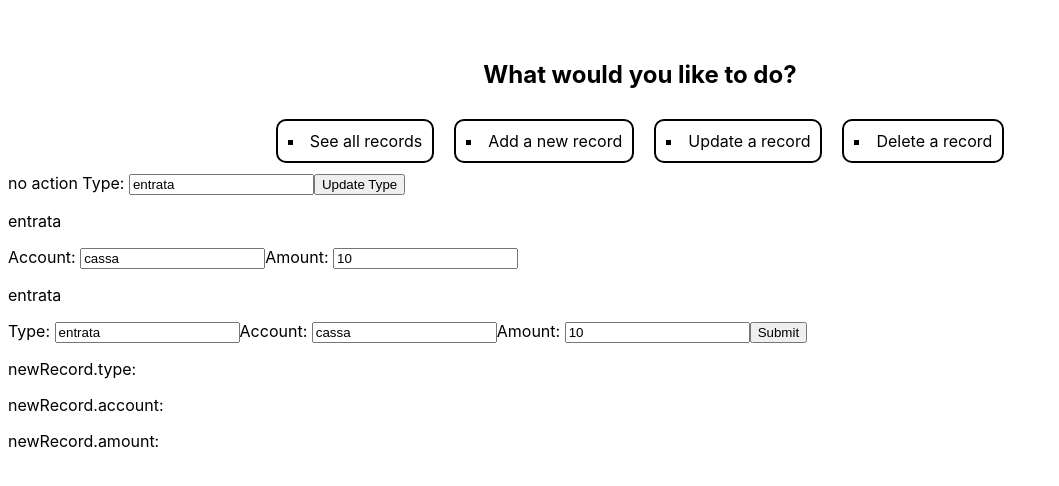
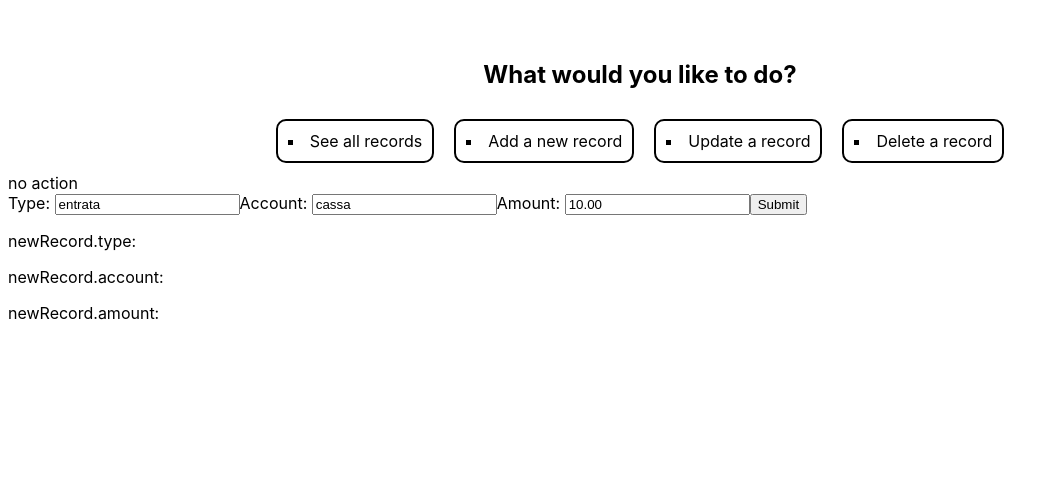
Before and after one commit to yorjofree/accounting-app-frontend, an Angular app: page /actionlist/post in a window 1280 px wide. Shown: the top 486 px of the page, without its empty margins (0-1059 px from the left). Built offline with nearby package versions, Linux system fonts and the light colour scheme.

Commit message:
added post method to RecordService injected in FormComponent

```diff
--- a/src/app/form/form.component.html
+++ b/src/app/form/form.component.html
@@ -1,8 +1,3 @@
-<app-type-field />
-<app-account-field />
-<app-amount-field />
-<p>{{ typeValue() }}</p>
-
 <form action="" [formGroup]="recordForm" (ngSubmit)="onSubmit()">
     <label for="type">Type: </label>
     <input id="type" type="text" formControlName="type">
--- a/src/app/form/form.component.ts
+++ b/src/app/form/form.component.ts
@@ -3,23 +3,22 @@ import { TypeFieldComponent } from './type-field/type-field.component';
 import { AccountFieldComponent } from './account-field/account-field.component';
 import { AmountFieldComponent } from './amount-field/amount-field.component';
 import { FormBuilder, ReactiveFormsModule, Validators } from '@angular/forms';
+import { RecordService } from '../record.service';
 
 @Component({
   selector: 'app-form',
-  imports: [TypeFieldComponent, AccountFieldComponent, AmountFieldComponent, ReactiveFormsModule],
+  imports: [ReactiveFormsModule],
   templateUrl: './form.component.html',
   styleUrl: './form.component.css'
 })
 export class FormComponent {
-  typeField = viewChild(TypeFieldComponent);
-  typeValue = computed(() => this.typeField()?.typeValue());
-  typeTest = 10;
 
   formBuilder = inject(FormBuilder);
+  recordService = inject(RecordService);
   recordForm = this.formBuilder.group({
-    type: ['entrata'],
-    account: ['cassa'],
-    amount: [10.00, [Validators.required, Validators.pattern('[0-9]*')]]
+    type: ['entrata', [Validators.required]],
+    account: ['cassa', [Validators.required]],
+    amount: ['10.00', [Validators.required, Validators.pattern('[0-9]+\\.?[0-9]*')]]
   });
 
   newRecord = {
@@ -36,7 +35,19 @@ export class FormComponent {
       this.newRecord.account.set(this.recordForm.value.account);
     }
     if (this.recordForm.value.amount) {
-      this.newRecord.amount.set(this.recordForm.value.amount.toString());
+      this.newRecord.amount.set(this.recordForm.value.amount);
+    }
+
+    if (typeof this.recordForm.value.type === 'string' && typeof this.recordForm.value.account === 'string' && typeof this.recordForm.value.amount === 'string') {
+      this.recordService.post({
+        id: 0,
+        type: this.recordForm.value.type,
+        account: this.recordForm.value.account,
+        amount: parseFloat(this.recordForm.value.amount),
+      });
+    }
+    else {
+      console.error('typeof error');
     }
   }
 }
--- a/src/app/record.service.ts
+++ b/src/app/record.service.ts
@@ -1,14 +1,23 @@
 import { Injectable } from '@angular/core';
 import { RECORDS } from './mock.records';
+import { Record } from './record.interface';
 
 @Injectable({
   providedIn: 'root'
 })
 export class RecordService {
 
-  constructor() { }
+  records: Record[];
+
+  constructor() {
+    this.records = RECORDS;
+  }
 
   get() {
-    return RECORDS;
+    return this.records;
+  }
+
+  post(newRecord: Record) {
+    this.records.push(newRecord);
   }
 }
```
